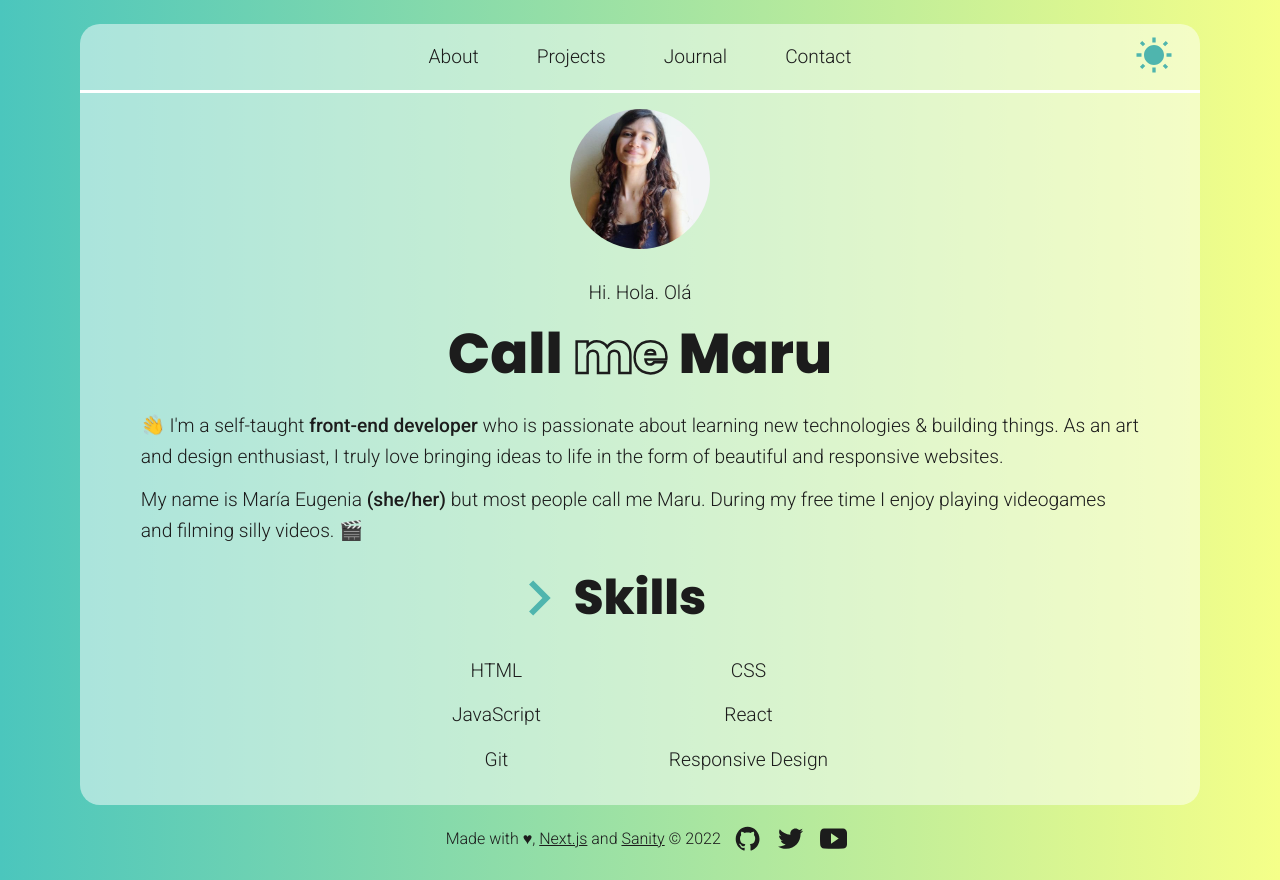
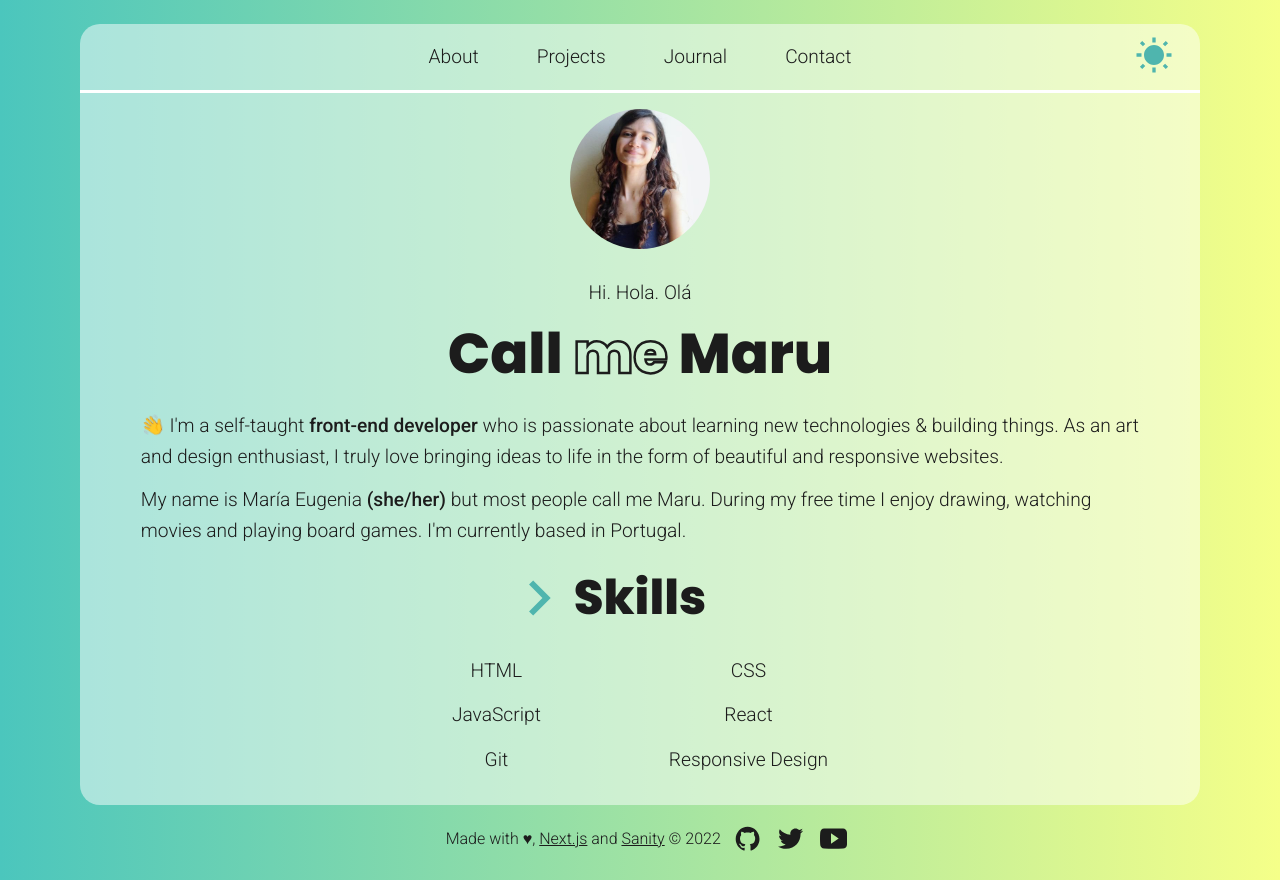
Before and after one commit to marugy99/marucodes, a Next.js app: page / in a window 1280 px wide. Built offline with nearby package versions, Linux system fonts and the light colour scheme.

Commit message:
Order projects in desc order and update bio

```diff
--- a/components/Head.js
+++ b/components/Head.js
@@ -30,7 +30,7 @@ const Header = ({ title, ogTitle, ogDescription, ogImage }) => {
       />
       <meta property="twitter:site" content="@marulucenat" />
       <link rel="preconnect" href="https://fonts.googleapis.com" />
-      <link rel="preconnect" href="https://fonts.gstatic.com" crossOrigin />
+      <link rel="preconnect" href="https://fonts.gstatic.com" crossOrigin="true" />
       <link
         href="https://fonts.googleapis.com/css2?family=Poppins:wght@400;800&family=Roboto:wght@300;500&display=swap&family=Roboto+Mono:wght@400&display=swap"
         rel="stylesheet"
--- a/pages/index.js
+++ b/pages/index.js
@@ -29,8 +29,7 @@ export default function Home() {
         </p>
         <p>
           My name is María Eugenia <span className="bolder">(she/her)</span> but
-          most people call me Maru. During my free time I enjoy playing
-          videogames and filming silly videos. 🎬
+          most people call me Maru. During my free time I enjoy drawing, watching movies and playing board games. I'm currently based in Portugal.
         </p>
 
         <section className="skills">
--- a/pages/projects/index.js
+++ b/pages/projects/index.js
@@ -54,7 +54,7 @@ const Projects = ({ projectsData }) => {
 
 export async function getStaticProps() {
   const projectsData = await client.fetch(`
-        *[ _type == "project" ] | order(_createdAt asc) {
+        *[ _type == "project" ] | order(_createdAt desc) {
             title,
             description,
             link,
--- a/styles/_globals.scss
+++ b/styles/_globals.scss
@@ -43,13 +43,12 @@ h1 {
   font-weight: 800;
 }
 
-h2,
-h3 {
-  font-size: 2rem;
+h2 {
+  font-size: 2.2rem;
 }
 
 h3 {
-  text-align: center;
+  font-size: 1.8rem;
 }
 
 p {
```
